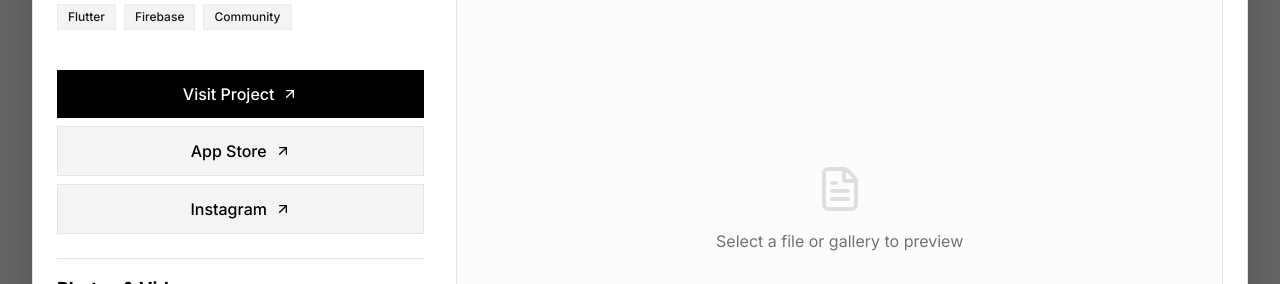
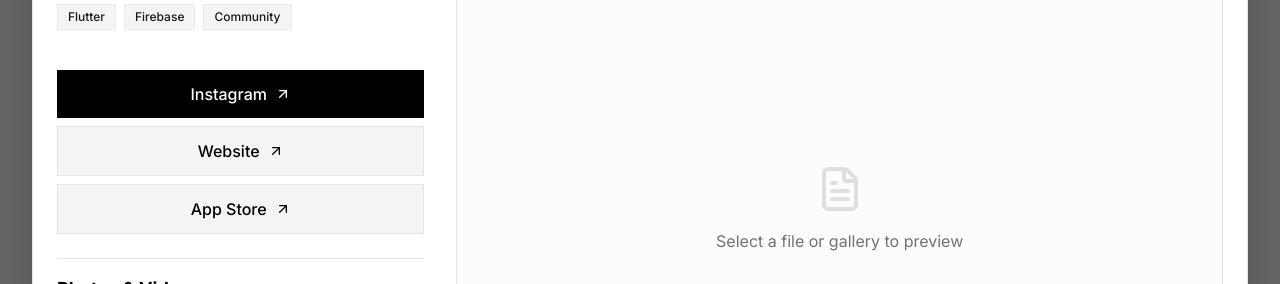
Before and after one commit to musudang/portfolio_LEE, a Next.js app: page / in a window 1280 px wide. Both pictures are taken after a click on the element 269 px from the left and 1283 px from the top of the page. Shown: the part 1223-1507 px from the top of the page. Built offline with nearby package versions, Linux system fonts and the light colour scheme.

Commit message:
Update TEMAN to feature Instagram as the primary top link

```diff
--- a/src/app/page.tsx
+++ b/src/app/page.tsx
@@ -15,6 +15,7 @@
   description: string;
   tags: string[];
   link?: string;
+  linkName?: string;
   year?: string;
   category?: string;
   files?: { name: string; url: string }[];
@@ -30,10 +31,11 @@
       title: "TEMAN",
       description: "A community application for foreigners in Korea. Bridging cultural gaps through technology.",
       tags: ["Flutter", "Firebase", "Community"],
-      link: "https://teman.space",
+      link: "https://www.instagram.com/teman_community/",
+      linkName: "Instagram",
       customLinks: [
-        { name: "App Store", url: "https://apps.apple.com/kr/app/teman-universities-in-seoul/id6768842296" },
-        { name: "Instagram", url: "https://www.instagram.com/teman_community/" }
+        { name: "Website", url: "https://teman.space" },
+        { name: "App Store", url: "https://apps.apple.com/kr/app/teman-universities-in-seoul/id6768842296" }
       ],
       year: "2026",
       category: "App Dev",
@@ -743,7 +745,7 @@
                   rel="noopener noreferrer"
                   className="w-full flex items-center justify-center gap-2 bg-foreground text-background font-medium py-3 rounded-md hover:opacity-90 transition-opacity"
                 >
-                  Visit Project <ArrowUpRight size={16} />
+                  {project.linkName || "Visit Project"} <ArrowUpRight size={16} />
                 </a>
                 {project.customLinks && project.customLinks.map((link, idx) => (
                   <a
```
